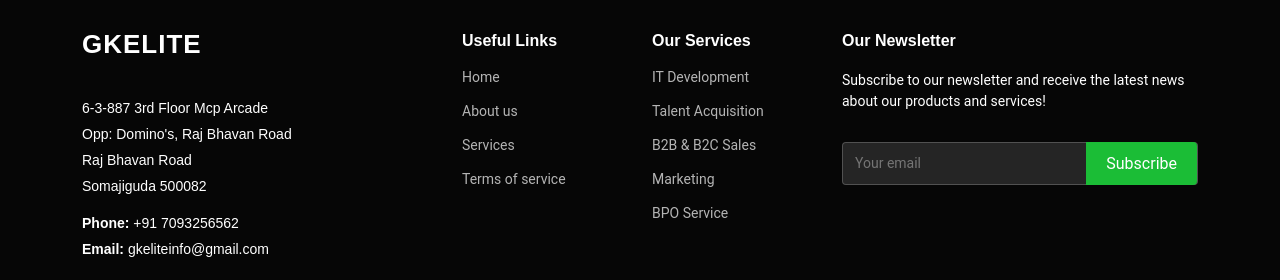
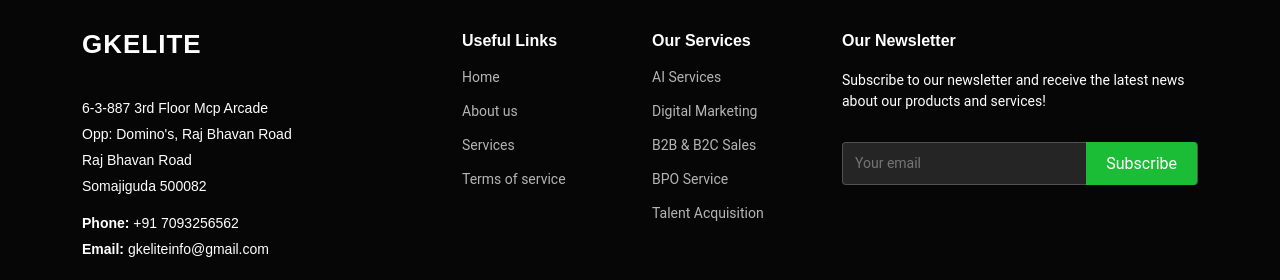
Before and after one commit to Sbose548/gkelite, a Next.js app: page / in a window 1280 px wide. Shown: the part 2467-2747 px from the top of the page. Built offline with nearby package versions, Linux system fonts and the light colour scheme.

Commit message:
Update Footer.js

```diff
--- a/src/app/components/Footer.js
+++ b/src/app/components/Footer.js
@@ -42,11 +42,11 @@ const Footer = () => {
                         <div className="col-lg-2 col-md-3 footer-links">
                             <h4>Our Services</h4>
                             <ul>
-                                <li><Link href="/service-details/ai_services">IT Development</Link></li>
+                                <li><Link href="/service-details/ai_services">AI Services</Link></li>
+                                <li><Link href="/service-details/dynamic_Digital_marketing_solutions"> Digital Marketing</Link></li>
+                                <li><Link href="/service-details/b2b_b2c_sales_mastery">B2B & B2C Sales</Link></li>
+                                <li><Link href="/service-details/bpo_services">BPO Service</Link></li>
                                 <li><Link href="/service-details/talent_acquisition_excellence">Talent Acquisition</Link></li>
-                                <li><Link href="/service-details/b2b_b2c_sales_mastery">B2B & B2C Sales</Link></li>
-                                <li><Link href="/service-details/dynamic_Digital_marketing_solutions">Marketing</Link></li>
-                                <li><Link href="/service-details/bpo_services">BPO Service</Link></li>
                             </ul>
                         </div>
 
```
